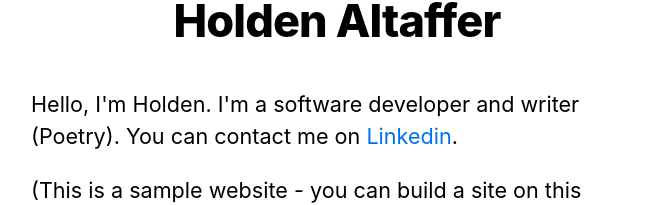
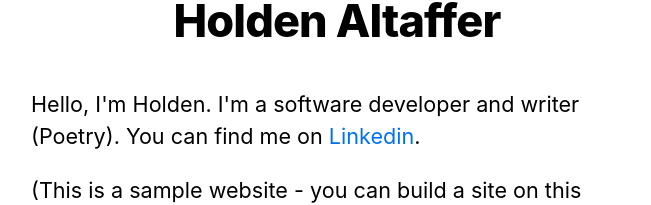
Before and after one commit to Cl3arglass/nextjs-test, a Next.js app: page / in a window 1280 px wide. Shown: the part 222-427 px from the top of the page, without its empty margins (303-954 px from the left). Built offline with nearby package versions, Linux system fonts and the light colour scheme.

Commit message:
pages change with ignore

```diff
--- a/pages/index.js
+++ b/pages/index.js
@@ -19,7 +19,7 @@ export default function Home({ allPostsData }) {
         <title>{siteTitle}</title>
       </Head>
       <section className={utilStyles.headingMd}>
-        <p>Hello, I'm Holden. I'm a software developer and writer (Poetry). You can contact me on{' '}
+        <p>Hello, I'm Holden. I'm a software developer and writer (Poetry). You can find me on{' '}
           <a href="https://www.linkedin.com/in/holden-altaffer-609033ab/">Linkedin</a>.
         </p>
         <p>
```
